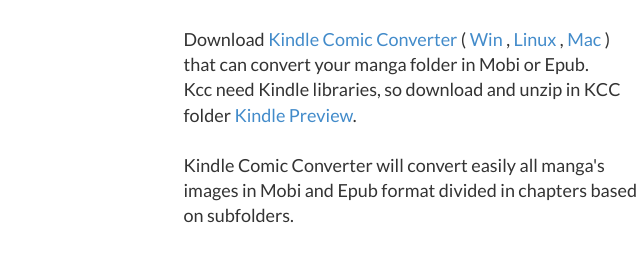
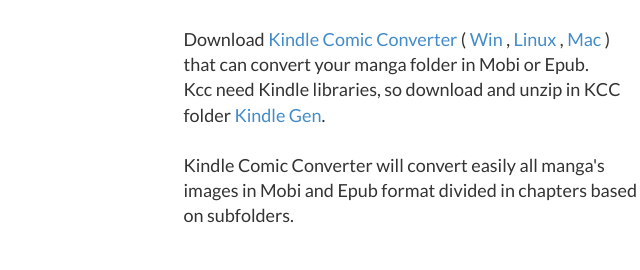
Before and after one commit to pacowoodoo/kindlemanga, a plain HTML site: page index.html in a window 1280 px wide. Shown: the part 1443-1713 px from the top of the page, 569-1209 px from the left. Drawn offline with Linux system fonts and the light colour scheme.

Commit message:
cambiata immagine e messo kindle gen

```diff
--- a/index.html
+++ b/index.html
@@ -153,7 +153,7 @@
                         <a href="http://kcc.iosphe.re/Mac/" target="blank"> Mac </a>)
                         that can convert your manga folder in Mobi or Epub. <br/>
                         Kcc need Kindle libraries, so download and unzip in KCC folder
-                        <a href="http://www.amazon.com/gp/feature.html/?docId=1000765261" target="blank"> Kindle Preview</a>.<br/><br/>
+                        <a href="http://www.amazon.com/gp/feature.html?docId=1000765211" target="blank"> Kindle Gen</a>.<br/><br/>
                         Kindle Comic Converter will convert easily all manga's images in Mobi and Epub format
                         divided in chapters based on subfolders.
                     </p>
```
Also changed, not shown: img/intro-bg.jpg.
